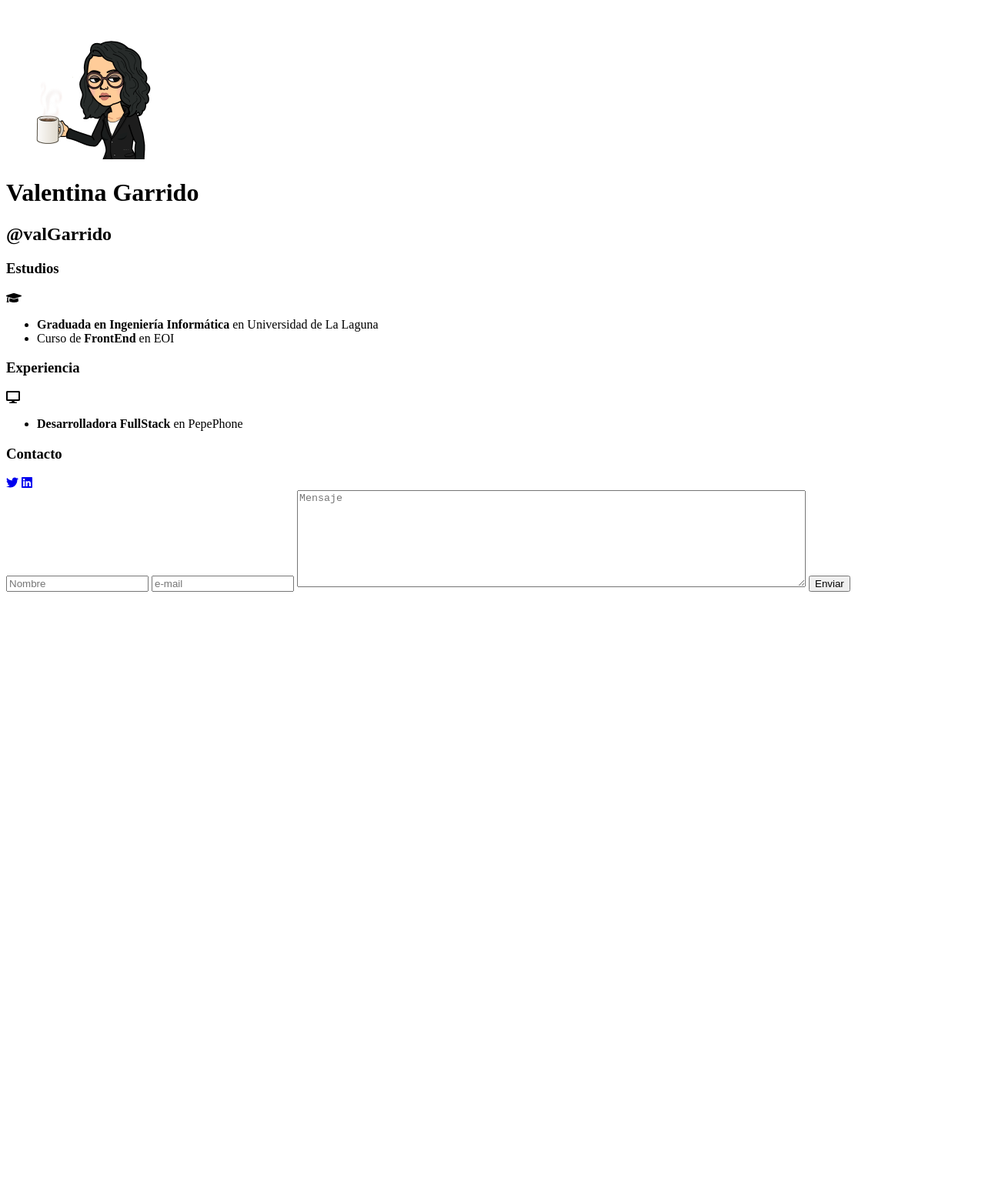
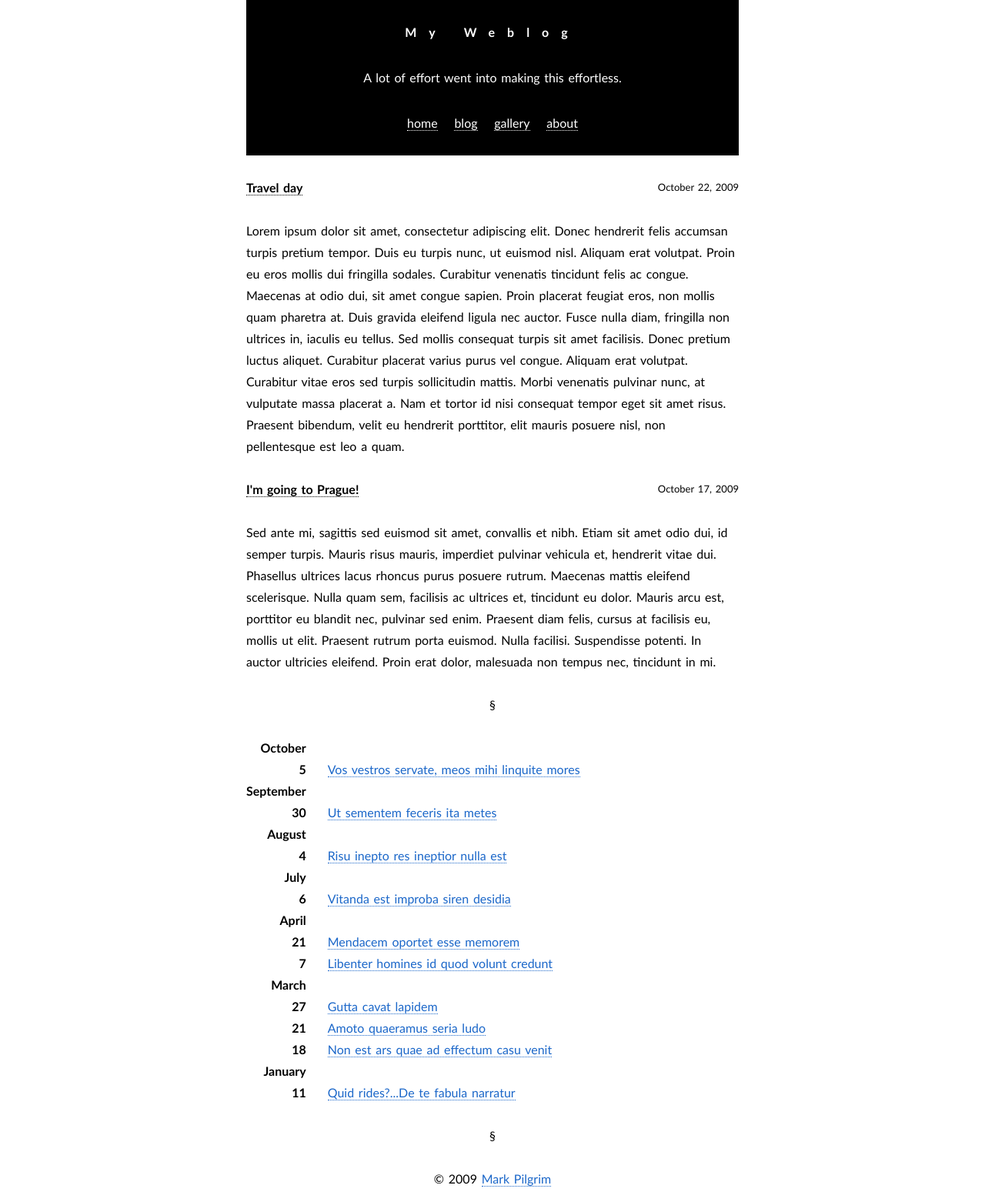
Before and after one commit to rehxio/CursoEOI, a plain HTML site: page index.html in a window 1280 px wide. Shown: the whole page at 77% size. Before the commit the page ends 800 px from the top, so only its background shows below. Drawn offline with Linux system fonts and the light colour scheme.

Commit message:
se incluyen index.html y css para ejercicio

```diff
--- /dev/null
+++ b/css/style.css
@@ -0,0 +1,22 @@
+html{background:white;color:black}
+body{font:normal medium 'Gill Sans','Gill Sans MT','Goudy Bookletter 1911','Linux Libertine O','Liberation Serif',Candara,serif;padding:0;margin:0 auto;width:40em;line-height:1.75;word-spacing:0.1em}
+a{background:transparent;text-decoration:none;border-bottom:1px dotted}
+a:hover{border-bottom:1px solid}
+a:link{color:#1b67c9}
+a:visited{color:darkorchid}
+h1 a,h2 a,h3 a{color:inherit !important}
+h2,h3,p{margin:1.75em 0}
+h1,h2,h3{font-size:medium}
+h1{letter-spacing:1em;text-align:center;margin:0}
+#header{background:black;color:white;margin:0;padding:1.75em 0}
+#header p{text-align:center;font-size:medium;line-height:2.154}
+#header a{color:white}
+#arc th,#arc td{list-style:none;margin:0;padding:0}
+#arc th{text-align:right}
+#footer,.c{text-align:center;clear:both}
+#arc th{padding:0 1.75em 0 0;vertical-align:baseline}
+#arc{border-collapse:collapse}
+.post-date{float:right;font-size:small;margin:2px 0 0 0}
+#nav ul{margin:0;padding:0 1em 0 0;text-align:center}
+#nav li{display:inline;padding-left:1em}
+.sectionSign:before{content:'\00A7'}
--- a/index.html
+++ b/index.html
@@ -1,46 +1,82 @@
-<!DOCTYPE html>
+
+<!DOCTYPE html PUBLIC "-//W3C//DTD XHTML 1.0 Strict//EN" "http://www.w3.org/TR/xhtml1/DTD/xhtml1-strict.dtd">
+<html xmlns="http://www.w3.org/1999/xhtml" xml:lang="en" lang="en">
 
 <head>
-  <title>Ejmplos HTML5</title>
-
-  <meta charset="utf-8">
-  <meta name="author" content="Yodra López">
-  <meta name="description" content="Ejemplis de HTML5 para el curso de la EOI">
-  <met name="theme-color" content="#1e7bbf"> <!-- color de barra de direcciones, app movil -->
-
-  <link rel="icon" sizes="64x64" href="/favicon.png">
-  <link rel="stylesheet" href="css/index.css" type="text/css">
+  <meta http-equiv="Content-Type" content="text/html; charset=utf-8" />
+  <meta name="robots" content="noindex" />
+  <title>My Weblog</title>
+  <link rel="stylesheet" type="text/css" href="css/style.css" />
+  <link rel="alternate" type="application/atom+xml" title="My Weblog feed" href="/feed/" />
+  <link rel="search" type="application/opensearchdescription+xml" title="My Weblog search" href="opensearch.xml" />
 </head>
 
 <body>
-  <img src="img/avatar.png" width="199" height="199">
-  </br>
-  <h1>Valentina Garrido</h1>
-  <h2>@valGarrido</h2>
 
-  <h3>Estudios</h3>
-  <i class="fas fa-graduation-cap"></i>
-  <ul>
-    <li><strong>Graduada en Ingeniería Informática</strong> en Universidad de La Laguna</li>
-    <li>Curso de <strong>FrontEnd</strong> en EOI</li>
-  </ul>
+  <div id="header">
+    <h1>My Weblog</h1>
+    <p class="tagline">A lot of effort went into making this effortless.</p>
 
-  <h3>Experiencia</h3>
-  <i class="fas fa-desktop"></i>
-  <ul>
-    <li><strong>Desarrolladora FullStack</strong> en PepePhone</li>
-  </ul>
+    <div id="nav">
+      <ul>
+        <li><a href="../semantics.html">home</a></li>
+        <li><a href="../semantics.html">blog</a></li>
+        <li><a href="../semantics.html">gallery</a></li>
+        <li><a href="../semantics.html">about</a></li>
+      </ul>
+    </div>
 
-  <h3>Contacto</h3>
-  <a href="https://twitter.com/"><i class="fab fa-twitter"></i></a>
-  <a href="https://www.linkedin.com/"><i class="fab fa-linkedin"></i></a>
+  </div>
 
-  <form class="" action="index.html" method="post">
-    <input type="text" name="name" value="" placeholder="Nombre">
-    <input type="email" name="email" value="" placeholder="e-mail">
-    <textarea name="name" rows="8" cols="80" placeholder="Mensaje"></textarea>
-    <input type="button" name="send" value="Enviar">
-  </form>
+  <div class="entry">
+    <p class="post-date">October 22, 2009</p>
+    <h2>
+      <a href="../semantics.html" rel="bookmark" title="link to this post">Travel day</a>
+    </h2>
 
-<script defer src="https://use.fontawesome.com/releases/v5.0.8/js/all.js"></script>
+    <p>Lorem ipsum dolor sit amet, consectetur adipiscing elit. Donec hendrerit felis accumsan turpis pretium tempor. Duis eu turpis nunc, ut euismod nisl. Aliquam erat volutpat. Proin eu eros mollis dui fringilla sodales. Curabitur venenatis tincidunt felis ac congue. Maecenas at odio dui, sit amet congue sapien. Proin placerat feugiat eros, non mollis quam pharetra at. Duis gravida eleifend ligula nec auctor. Fusce nulla diam, fringilla non ultrices in, iaculis eu tellus. Sed mollis consequat turpis sit amet facilisis. Donec pretium luctus aliquet. Curabitur placerat varius purus vel congue. Aliquam erat volutpat. Curabitur vitae eros sed turpis sollicitudin mattis. Morbi venenatis pulvinar nunc, at vulputate massa placerat a. Nam et tortor id nisi consequat tempor eget sit amet risus. Praesent bibendum, velit eu hendrerit porttitor, elit mauris posuere nisl, non pellentesque est leo a quam.</p>
+
+  </div>
+
+  <div class="entry">
+    <p class="post-date">October 17, 2009</p>
+    <h2>
+      <a href="../semantics.html" rel="bookmark" title="link to this post">I'm going to Prague!</a>
+    </h2>
+
+    <p>Sed ante mi, sagittis sed euismod sit amet, convallis et nibh. Etiam sit amet odio dui, id semper turpis. Mauris risus mauris, imperdiet pulvinar vehicula et, hendrerit vitae dui. Phasellus ultrices lacus rhoncus purus posuere rutrum. Maecenas mattis eleifend scelerisque. Nulla quam sem, facilisis ac ultrices et, tincidunt eu dolor. Mauris arcu est, porttitor eu blandit nec, pulvinar sed enim. Praesent diam felis, cursus at facilisis eu, mollis ut elit. Praesent rutrum porta euismod. Nulla facilisi. Suspendisse potenti. In auctor ultricies eleifend. Proin erat dolor, malesuada non tempus nec, tincidunt in mi.</p>
+
+  </div>
+
+  <p class="c sectionSign"></p>
+
+<table id="arc">
+<tr><th>October</th><td></td></tr>
+<tr><th>5</th><td><a href="../semantics.html">Vos vestros servate, meos mihi linquite mores</a></td></tr>
+<tr><th>September</th><td></td></tr>
+<tr><th>30</th><td><a href="../semantics.html">Ut sementem feceris ita metes</a></td></tr>
+<tr><th>August</th><td></td></tr>
+<tr><th>4</th><td><a href="../semantics.html">Risu inepto res ineptior nulla est</a></td></tr>
+<tr><th>July</th><td></td></tr>
+<tr><th>6</th><td><a href="../semantics.html">Vitanda est improba siren desidia</a></td></tr>
+<tr><th>April</th><td></td></tr>
+<tr><th>21</th><td><a href="../semantics.html">Mendacem oportet esse memorem</a></td></tr>
+<tr><th>7</th><td><a href="../semantics.html">Libenter homines id quod volunt credunt</a></td></tr>
+<tr><th>March</th><td></td></tr>
+<tr><th>27</th><td><a href="../semantics.html">Gutta cavat lapidem</a></td></tr>
+<tr><th>21</th><td><a href="../semantics.html">Amoto quaeramus seria ludo</a></td></tr>
+<tr><th>18</th><td><a href="../semantics.html">Non est ars quae ad effectum casu venit</a></td></tr>
+<tr><th>January</th><td></td></tr>
+<tr><th>11</th><td><a href="../semantics.html">Quid rides?...De te fabula narratur</a></td></tr>
+</table>
+
+  <div id="footer">
+
+    <p class=sectionSign>
+
+    <p>&copy; 2009 <a href="../semantics.html">Mark Pilgrim</a></p>
+
+  </div>
+
 </body>
+</html>
```
Also changed, not shown: css/index.css (deleted), 1 other file.
